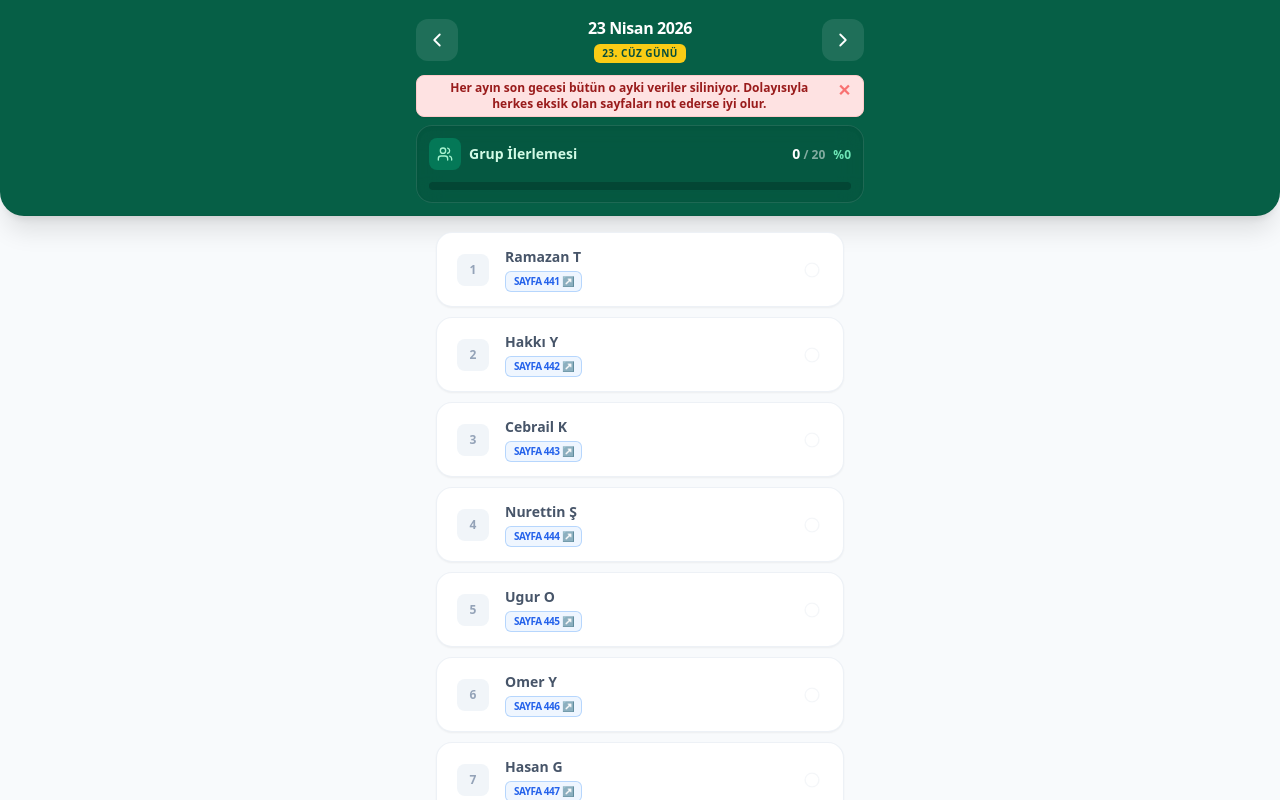
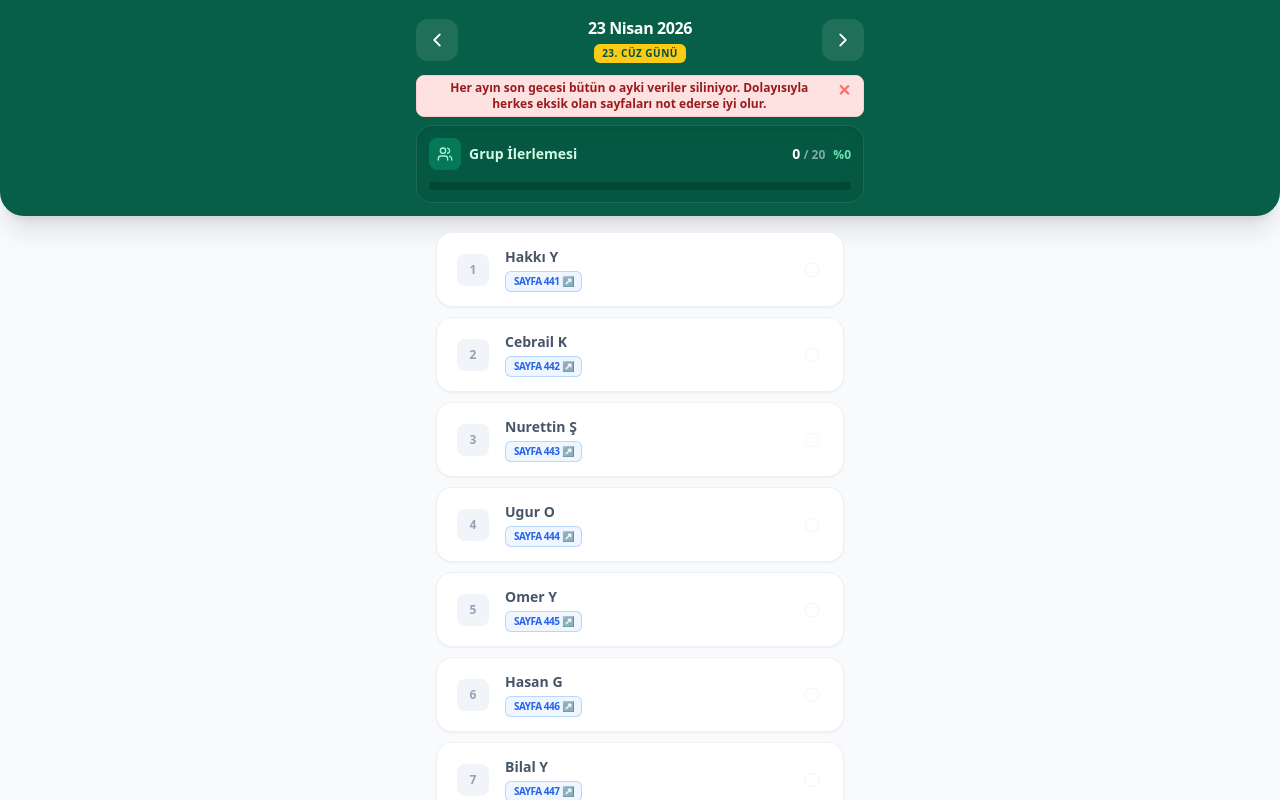
Before and after one commit to Recep-T/kk-app, a React (Vite) app: page / in a window 1280 px wide. Built offline with nearby package versions, Linux system fonts and the light colour scheme; no server answers; the database is empty; the HTML template or start-up script is replaced by a standard one.

Commit message:
fixed masth

```diff
--- a/src/App.jsx
+++ b/src/App.jsx
@@ -114,6 +114,16 @@ function App() {
     return (Math.max(0, diffDays) % 30) + 1;
   };
 
+  const calculateOffset = (dateStr) => {
+    const current = new Date(dateStr + "T12:00:00");
+    const nextDay = new Date(current);
+    nextDay.setDate(nextDay.getDate() + 1);
+    const isLastDay = nextDay.getDate() === 1;
+    const ref = isLastDay ? nextDay : current;
+    const totalMonths = (ref.getFullYear() - 2026) * 12 + (ref.getMonth() + 1 - 4);
+    return (1 - Math.max(0, totalMonths) + 400) % 20;
+  };
+
   const changeDate = (days) => {
     const newDate = new Date(selectedDate + "T12:00:00");
     newDate.setDate(newDate.getDate() + days);
@@ -121,6 +131,7 @@ function App() {
   };
 
   const currentCuz = calculateCuz(selectedDate);
+  const currentOffset = calculateOffset(selectedDate);
   const completedCount = readings.filter(r => r.is_completed).length;
 
   const scrollRef = useRef(null);
@@ -194,11 +205,13 @@ function App() {
       {/* Scrollable Content */}
       <div className="flex-1 overflow-y-auto" ref={scrollRef}>
         <div className="max-w-md mx-auto px-5 space-y-2.5 relative z-20 pb-4 pt-4">
-          {userList.map((name, index) => {
-            const userId = index + 1;
+          {Array.from({ length: 20 }, (_, slot) => {
+            const userIndex = (currentOffset + slot) % 20;
+            const name = userList[userIndex];
+            const userId = userIndex + 1;
             const userReading = readings.find(r => r.user_id === userId);
             const isDone = userReading?.is_completed || false;
-            const globalPage = ((currentCuz - 1) * 20) + userId;
+            const globalPage = ((currentCuz - 1) * 20) + slot + 1;
 
             return (
               <button
@@ -214,7 +227,7 @@ function App() {
                   <div className={`w-8 h-8 rounded-lg flex items-center justify-center font-bold text-xs transition-colors duration-500 ${
                     isDone ? 'bg-emerald-600 text-white' : 'bg-slate-100 text-slate-400'
                   }`}>
-                    {userId}
+                    {slot + 1}
                   </div>
                   <div>
                     <h3 className={`font-semibold text-sm transition-colors ${isDone ? 'text-slate-900' : 'text-slate-600'}`}>
```
Also changed, not shown: 1 other file (tests, documents, lock files or other folders).
